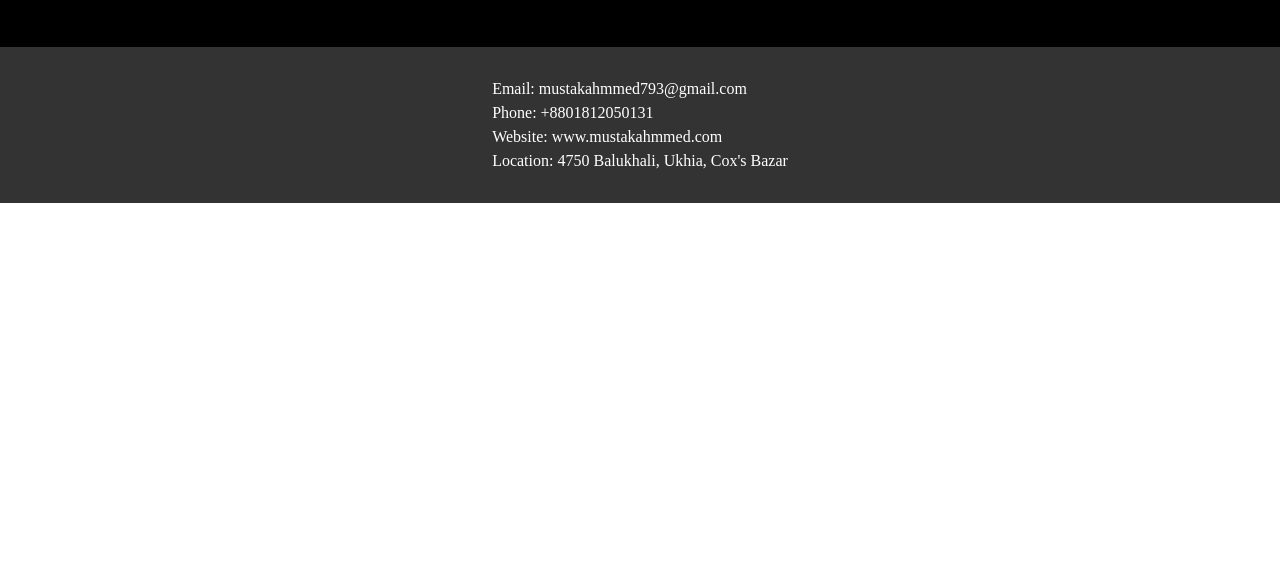
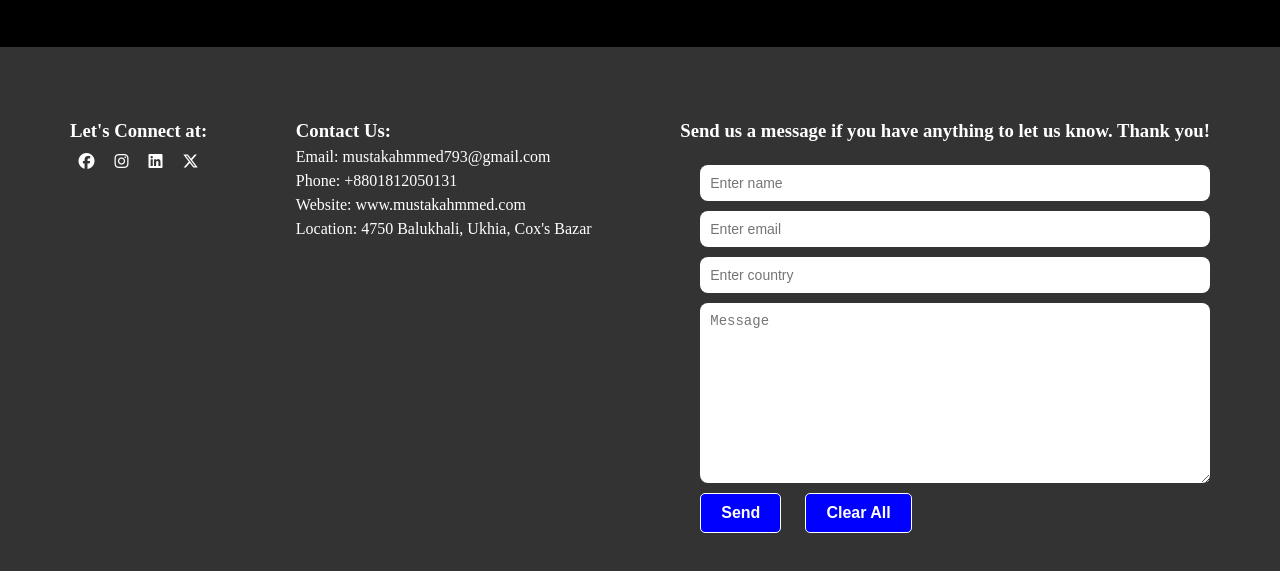
Before and after one commit to Mustakahmmed-dev/mustak-ahmmed-portfolio1, a plain HTML site: page index.html in a window 1280 px wide. Shown: the part 1115-1686 px from the top of the page. Before the commit the page ends 1318 px from the top, so only its background shows below. Drawn offline with Linux system fonts and the light colour scheme.

Commit message:
Added a footer, social media, contact details and contact form

```diff
--- a/index.css
+++ b/index.css
@@ -201,13 +201,59 @@ nav li:hover{
 /* The Content Section1 Ends here */
 
 
-/* Footer starts here */
+                    /* Footer starts here */
+.footer{
+    background-color: #333;
+    box-sizing: border-box;
+    padding: 50px 50px 20px 50px;
+}
 .footer-section-container{
-    background-color: #333;
     color: white;
     font-size: 16px;
     line-height: 1.5;
-    padding: 30px;
     display: flex;
     justify-content: space-between;
+    padding: 20px;
+    display: flex;
+    align-items: start;
+    flex-wrap: wrap;
 }
+.contact-details, .social-media{
+    margin-bottom: 40px;
+}
+.social-media{
+    text-align: center;
+}
+.social-media i{
+   color: white;
+   font-size: 16px;
+   padding: 8px;
+}
+.contact-form form{
+    padding: 20px;
+}
+.contact-form form input,textarea{
+    display: block;
+    width: 100%;
+    padding: 10px;
+    margin-bottom: 10px;
+    font-size: 14px;
+    border: 0;
+    border-radius: 8px;
+}
+.send-btn{
+    background-color: blue;
+    color: white;
+    margin-right: 20px;
+    padding: 10px 20px;
+    border-radius: 5px;
+    border: 1px solid white;
+    font-weight: bolder;
+    font-size: 16px;
+    cursor: pointer;
+}
+.contact-form form input:hover, .contact-form form textarea:hover{
+    background-color:black;
+    color: white;
+}
+                    /* Footer Ends Here */
--- a/index.html
+++ b/index.html
@@ -5,6 +5,7 @@
     <meta name="viewport" content="width=device-width, initial-scale=1.0">
     <title>Mustak Ahmmed</title>
     <link rel="stylesheet" href="index.css">
+    <link rel="stylesheet" href="https://cdnjs.cloudflare.com/ajax/libs/font-awesome/6.5.2/css/all.min.css" integrity="sha512-SnH5WK+bZxgPHs44uWIX+LLJAJ9/2PkPKZ5QiAj6Ta86w+fsb2TkcmfRyVX3pBnMFcV7oQPJkl9QevSCWr3W6A==" crossorigin="anonymous" referrerpolicy="no-referrer" />
 </head>
 <body>
    <header class="header">
@@ -87,9 +88,14 @@
     <footer class="footer">
         <div class="footer-section-container">
             <div class="social-media">
-                <img src="" alt="">
+                <h3>Let's Connect at:</h3>
+                <a href="https://www.facebook.com/mustakahmmed793"><i class="fa-brands fa-facebook"></i></a>
+                <a href="https://www.instagram.com/mustakahmmed_ar"><i class="fa-brands fa-instagram"></i></a>
+                <a href="https://www.linkedin.com/in/mustakahmmed"><i class="fa-brands fa-linkedin"></i></a>
+                <a href="https://www.twitter.com/mustakahmmed_ar"><i class="fa-brands fa-x-twitter"></i></a>
             </div>
             <div class="contact-details">
+                <h3>Contact Us:</h3>
                 <dl>
                     <dd>Email: mustakahmmed793@gmail.com</dd>
                     <dd>Phone: +8801812050131</dd>
@@ -97,11 +103,20 @@
                     <dd>Location: 4750 Balukhali, Ukhia, Cox's Bazar</dd>
                 </dl>
             </div>
-            <div class="visit-menus">
-
+            <div class="contact-form">
+                <h3>Send us a message if you have anything to let us know. Thank you!</h3>
+                <form action="https://formspree.io/f/xjvnjlbv" method="POST">
+                    <input type="text" name="Name" class="fullName" required placeholder="Enter name">
+                    <input type="email" name="Email" class="emailAddress" required placeholder="Enter email">
+                    <input type="text" name="Country" class="yourCountry" required placeholder="Enter country">
+                    <textarea name="Message" id="message-us" cols="30" rows="10" required placeholder="Message"></textarea>
+                    <button class="send-btn" type="submit">Send</button>
+                    <button class="send-btn" type="reset">Clear All</button>
+                </form>
             </div>
-
         </div>
     </footer>
+    <!-- Footer Ends Here -->
+
 </body>
 </html>
```
